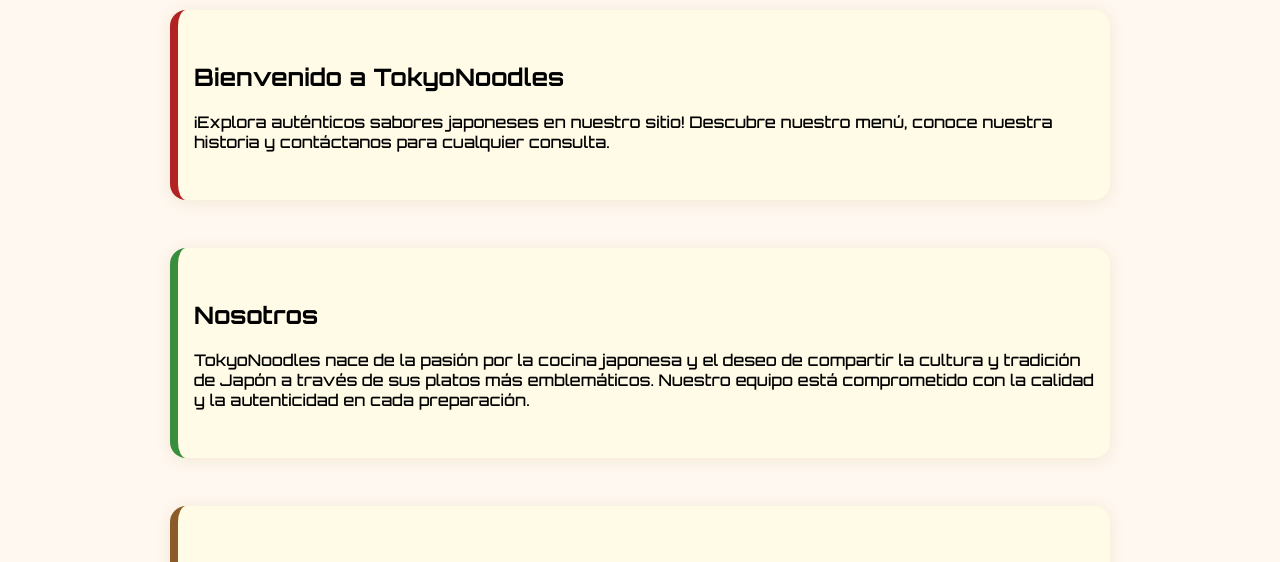
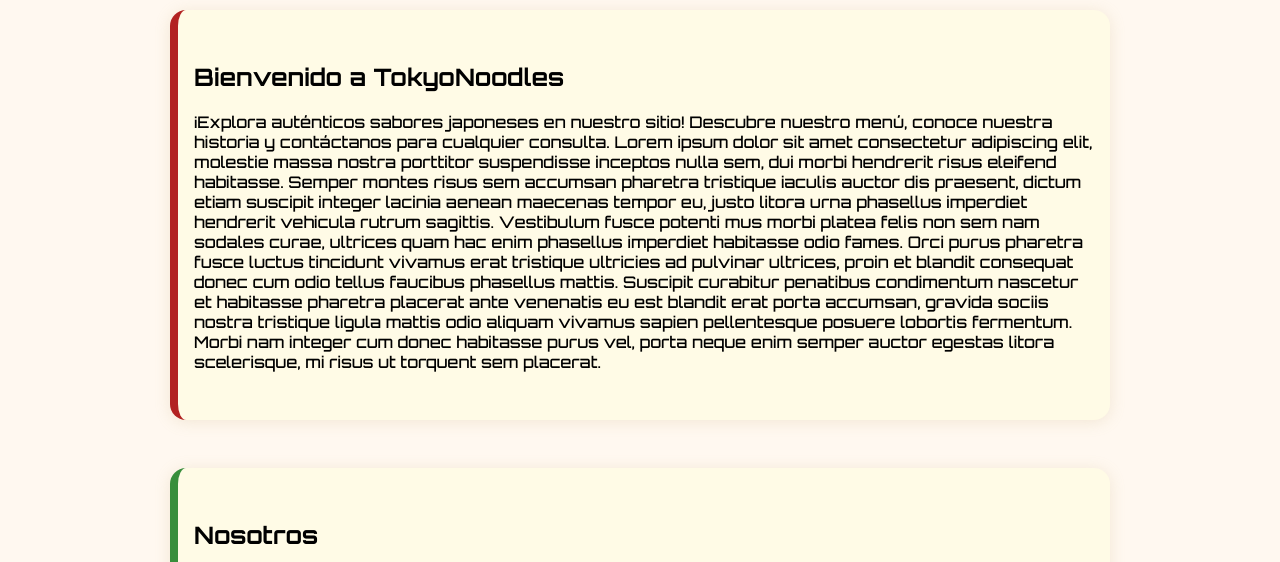
Before and after one commit to Carlinhoelpro/Taller_1, a plain HTML site: page Inicio.html in a window 1280 px wide. Shown: the part 164-726 px from the top of the page. Drawn offline with Linux system fonts and the light colour scheme.

Commit message:
Se puso el texto Lorem ipsum como placeholder

```diff
--- a/Inicio.html
+++ b/Inicio.html
@@ -21,12 +21,20 @@
 
     <section id="inicio">
         <h2>Bienvenido a TokyoNoodles</h2>
-        <p>¡Explora auténticos sabores japoneses en nuestro sitio! Descubre nuestro menú, conoce nuestra historia y contáctanos para cualquier consulta.</p>
+        <p>¡Explora auténticos sabores japoneses en nuestro sitio! Descubre nuestro menú, conoce nuestra historia y contáctanos para cualquier consulta.
+            Lorem ipsum dolor sit amet consectetur adipiscing elit, molestie massa nostra porttitor suspendisse inceptos nulla sem, dui morbi hendrerit risus eleifend habitasse. Semper montes risus sem accumsan pharetra tristique iaculis auctor dis praesent, dictum etiam suscipit integer lacinia aenean maecenas tempor eu, justo litora urna phasellus imperdiet hendrerit vehicula rutrum sagittis. Vestibulum fusce potenti mus morbi platea felis non sem nam sodales curae, ultrices quam hac enim phasellus imperdiet habitasse odio fames.
+
+Orci purus pharetra fusce luctus tincidunt vivamus erat tristique ultricies ad pulvinar ultrices, proin et blandit consequat donec cum odio tellus faucibus phasellus mattis. Suscipit curabitur penatibus condimentum nascetur et habitasse pharetra placerat ante venenatis eu est blandit erat porta accumsan, gravida sociis nostra tristique ligula mattis odio aliquam vivamus sapien pellentesque posuere lobortis fermentum. Morbi nam integer cum donec habitasse purus vel, porta neque enim semper auctor egestas litora scelerisque, mi risus ut torquent sem placerat.
+        </p>
     </section>
 
     <section id="nosotros">
         <h2>Nosotros</h2>
-        <p>TokyoNoodles nace de la pasión por la cocina japonesa y el deseo de compartir la cultura y tradición de Japón a través de sus platos más emblemáticos. Nuestro equipo está comprometido con la calidad y la autenticidad en cada preparación.</p>
+        <p>TokyoNoodles nace de la pasión por la cocina japonesa y el deseo de compartir la cultura y tradición de Japón a través de sus platos más emblemáticos. Nuestro equipo está comprometido con la calidad y la autenticidad en cada preparación.
+            Lorem ipsum dolor sit amet consectetur adipiscing elit, molestie massa nostra porttitor suspendisse inceptos nulla sem, dui morbi hendrerit risus eleifend habitasse. Semper montes risus sem accumsan pharetra tristique iaculis auctor dis praesent, dictum etiam suscipit integer lacinia aenean maecenas tempor eu, justo litora urna phasellus imperdiet hendrerit vehicula rutrum sagittis. Vestibulum fusce potenti mus morbi platea felis non sem nam sodales curae, ultrices quam hac enim phasellus imperdiet habitasse odio fames.
+
+Orci purus pharetra fusce luctus tincidunt vivamus erat tristique ultricies ad pulvinar ultrices, proin et blandit consequat donec cum odio tellus faucibus phasellus mattis. Suscipit curabitur penatibus condimentum nascetur et habitasse pharetra placerat ante venenatis eu est blandit erat porta accumsan, gravida sociis nostra tristique ligula mattis odio aliquam vivamus sapien pellentesque posuere lobortis fermentum. Morbi nam integer cum donec habitasse purus vel, porta neque enim semper auctor egestas litora scelerisque, mi risus ut torquent sem placerat.
+        </p>
     </section>
 
     <section id="contacto">
```
